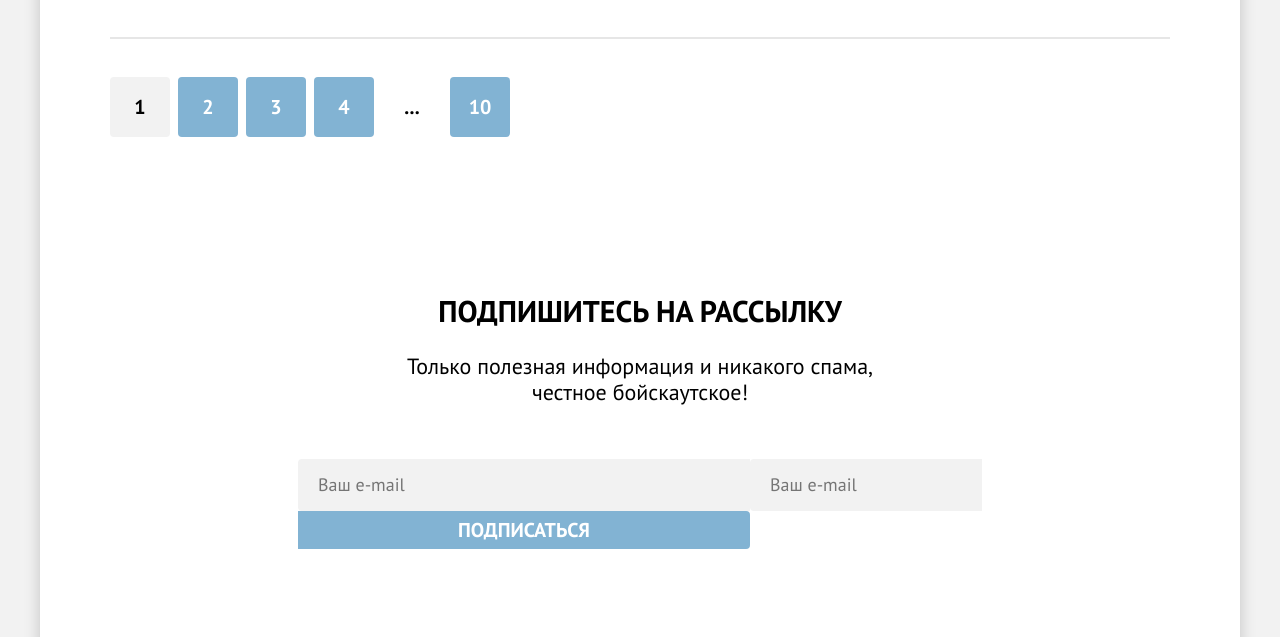
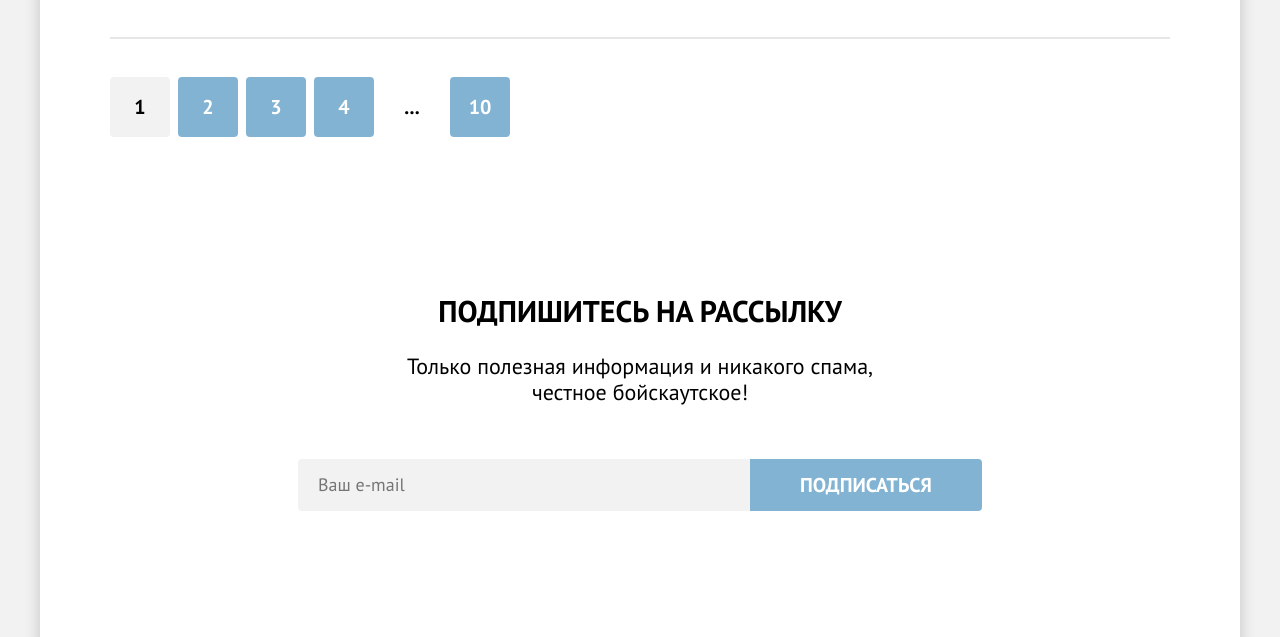
Before and after one commit to htmlacademy-htmlcss/2312385-sedona-2, a plain HTML site: page catalog.html in a window 1280 px wide. Shown: the part 1514-2151 px from the top of the page. Drawn offline with Linux system fonts and the light colour scheme.

Commit message:
Исправления

```diff
--- a/catalog.html
+++ b/catalog.html
@@ -301,7 +301,6 @@
           <form class="subscribe-form" action="https://echo.htmlacademy.ru/" method="post">
             <label class="visually-hidden" for="user-email">Ваш email</label>
             <input class="field subscribe-field" type="email" name="user-email" id="user-email" placeholder="Ваш e-mail" required>
-            <input class="field subscribe-field" type="email" name="user-email" placeholder="Ваш e-mail" required>
             <button class="button subscribe-button button-secondary" type="submit">Подписаться</button>
           </form>
         </section>
```
